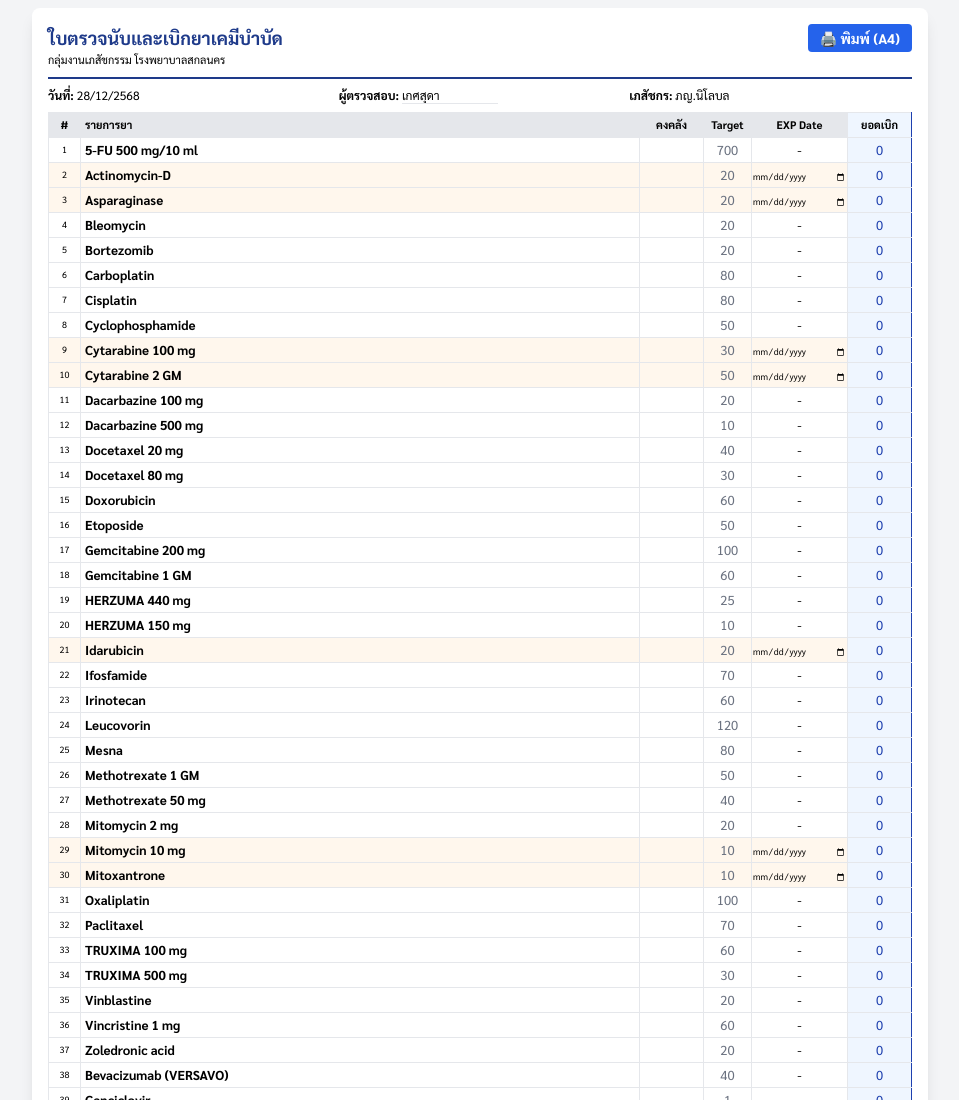
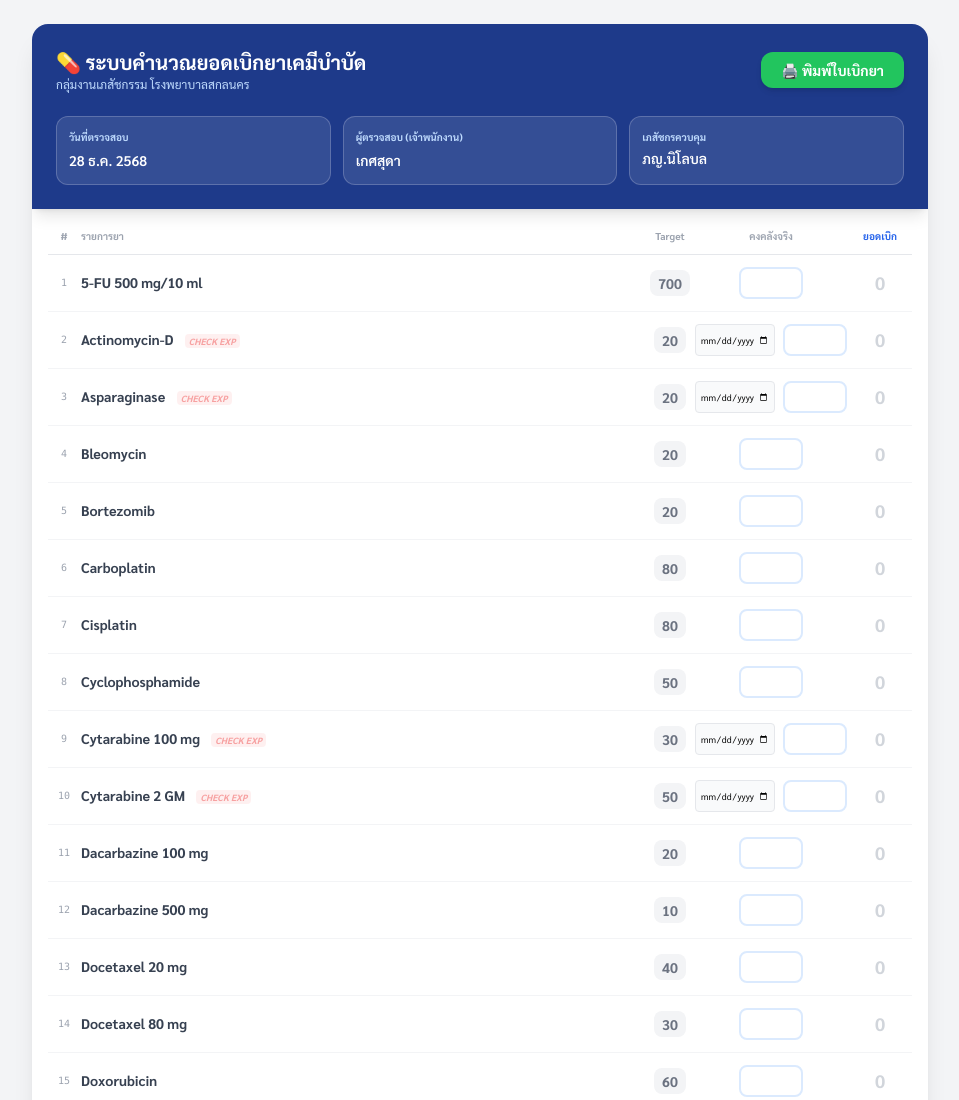
Before and after one commit to nilobonusaprom-beep/cytotoxic-stock, a plain HTML site: page index.html in a window 1280 px wide. Shown: the top 1100 px of the page, without its empty margins (160-1119 px from the left). Drawn offline with nearby package versions, Linux system fonts and the light colour scheme.

Commit message:
Update index.html

```diff
--- a/index.html
+++ b/index.html
@@ -3,74 +3,124 @@
 <head>
     <meta charset="UTF-8">
     <meta name="viewport" content="width=device-width, initial-scale=1.0">
-    <title>ใบเบิกยาเคมีบำบัด - รพ.สกลนคร</title>
+    <title>Stock Cytotoxic - Sakon Nakhon Hospital</title>
     <script src="https://cdn.tailwindcss.com"></script>
-    <link href="https://fonts.googleapis.com/css2?family=Sarabun:wght@400;700&display=swap" rel="stylesheet">
+    <link href="https://fonts.googleapis.com/css2?family=Sarabun:wght@300;400;600;700&display=swap" rel="stylesheet">
     <style>
-        body { font-family: 'Sarabun', sans-serif; font-size: 13px; }
+        body { font-family: 'Sarabun', sans-serif; background-color: #f3f4f6; }
+
+        /* CSS สำหรับการพิมพ์ (จะทำงานเมื่อกดพิมพ์เท่านั้น) */
         @media print {
             @page { size: A4 portrait; margin: 8mm; }
             .no-print { display: none !important; }
-            body { background: white; padding: 0; margin: 0; }
-            table { width: 100%; border-collapse: collapse; }
-            th, td { padding: 2px 4px !important; border: 1px solid #000 !important; font-size: 11px; }
-            .order-bold { font-size: 15px !important; font-weight: 900 !important; color: black !important; }
-            .exp-highlight { background-color: #fff7ed !important; -webkit-print-color-adjust: exact; }
+            .print-only { display: block !important; }
+            body { background: white; padding: 0 !important; }
+            .main-container { max-width: 100% !important; border: none !important; box-shadow: none !important; padding: 0 !important; }
+
+            table { width: 100%; border-collapse: collapse !important; margin-top: 5px; }
+            th, td { border: 1px solid black !important; padding: 2px 4px !important; font-size: 10px !important; line-height: 1.1; }
+            th { background-color: #f3f3f3 !important; -webkit-print-color-adjust: exact; }
+
+            /* เน้นจำนวนเบิกให้เด่นมากตอนพิมพ์ */
+            .order-cell { font-size: 13px !important; font-weight: 800 !important; text-align: center; background-color: #eeeeee !important; -webkit-print-color-adjust: exact; }
+            .header-doc { border-bottom: 2px solid black; margin-bottom: 10px; }
+            .signature-box { margin-top: 15px; display: grid; grid-template-columns: 1fr 1fr; gap: 20px; font-size: 10px; text-align: center; }
         }
-        .exp-highlight { background-color: #fff7ed; }
-        .highlight-column { background-color: #eff6ff; border-left: 2px solid #1e40af; border-right: 2px solid #1e40af; }
+
+        .print-only { display: none; }
+        .exp-badge { font-size: 9px; padding: 1px 4px; background: #fee2e2; color: #ef4444; border-radius: 4px; font-weight: bold; }
+        .input-stock:focus { border-color: #3b82f6; ring: 2px; ring-color: #bfdbfe; }
     </style>
 </head>
-<body class="bg-gray-100 p-2">
+<body class="p-2 md:p-6">
 
-    <div class="max-w-4xl mx-auto bg-white shadow-lg p-4 rounded-lg">
-        <header class="flex justify-between items-start border-b-2 border-blue-900 pb-2 mb-2">
-            <div>
-                <h1 class="text-lg font-bold text-blue-900">ใบตรวจนับและเบิกยาเคมีบำบัด</h1>
-                <p class="text-[11px]">กลุ่มงานเภสัชกรรม โรงพยาบาลสกลนคร</p>
+    <div class="max-w-4xl mx-auto main-container bg-white shadow-xl rounded-2xl overflow-hidden">
+
+        <div class="no-print bg-[#1e3a8a] text-white p-6 shadow-lg">
+            <div class="flex justify-between items-center mb-6">
+                <div>
+                    <h1 class="text-xl font-bold flex items-center gap-2">💊 ระบบคำนวณยอดเบิกยาเคมีบำบัด</h1>
+                    <p class="text-blue-200 text-xs">กลุ่มงานเภสัชกรรม โรงพยาบาลสกลนคร</p>
+                </div>
+                <button onclick="window.print()" class="bg-green-500 hover:bg-green-600 text-white px-5 py-2 rounded-xl font-bold shadow-md transition-all active:scale-95 text-sm flex items-center gap-2">
+                    <span>🖨️ พิมพ์ใบเบิกยา</span>
+                </button>
             </div>
-            <div class="no-print">
-                <button onclick="window.print()" class="bg-blue-600 text-white px-3 py-1 rounded text-sm font-bold">🖨️ พิมพ์ (A4)</button>
+
+            <div class="grid grid-cols-1 md:grid-cols-3 gap-3">
+                <div class="bg-white/10 p-3 rounded-xl border border-white/20">
+                    <label class="block text-[10px] text-blue-200 uppercase font-bold mb-1">วันที่ตรวจสอบ</label>
+                    <span id="dateNow" class="font-semibold text-sm"></span>
+                </div>
+                <div class="bg-white/10 p-3 rounded-xl border border-white/20">
+                    <label class="block text-[10px] text-blue-200 uppercase font-bold mb-1">ผู้ตรวจสอบ (เจ้าพนักงาน)</label>
+                    <input type="text" id="checkerName" value="เกศสุดา" class="bg-transparent border-none outline-none w-full font-semibold text-sm placeholder:text-white/40">
+                </div>
+                <div class="bg-white/10 p-3 rounded-xl border border-white/20">
+                    <label class="block text-[10px] text-blue-200 uppercase font-bold mb-1">เภสัชกรควบคุม</label>
+                    <p class="font-semibold text-sm">ภญ.นิโลบล</p>
+                </div>
             </div>
-        </header>
-
-        <div class="grid grid-cols-3 gap-2 mb-2 text-xs">
-            <div><strong>วันที่:</strong> <span id="displayDate"></span></div>
-            <div><strong>ผู้ตรวจสอบ:</strong> <input type="text" id="checker" value="เกศสุดา" class="border-b outline-none w-24"></div>
-            <div><strong>เภสัชกร:</strong> ภญ.นิโลบล</div>
         </div>
 
-        <table class="w-full border-collapse border border-gray-400">
-            <thead class="bg-gray-200">
-                <tr class="text-[11px]">
-                    <th class="border p-1 w-8">#</th>
-                    <th class="border p-1 text-left">รายการยา</th>
-                    <th class="border p-1 w-16">คงคลัง</th>
-                    <th class="border p-1 w-12">Target</th>
-                    <th class="border p-1 w-24">EXP Date</th>
-                    <th class="border p-1 w-16 highlight-column">ยอดเบิก</th>
-                </tr>
-            </thead>
-            <tbody id="inventoryBody"></tbody>
-        </table>
+        <div class="print-only header-doc text-center p-2">
+            <h2 class="text-lg font-bold">ใบสรุปยอดเบิกยาเคมีบำบัด</h2>
+            <p class="text-[10px]">ผู้ตรวจสอบ: เกศสุดา | วันที่: <span id="datePrint"></span></p>
+        </div>
 
-        <footer class="mt-2 text-[9px] text-gray-400 text-right no-print">
-            System v3.0 (EXP Ready) | <button onclick="location.reload()" class="underline">Reset</button>
-        </footer>
+        <div class="p-2 md:p-4">
+            <table class="w-full text-sm">
+                <thead>
+                    <tr class="text-gray-400 text-[10px] font-bold border-b no-print">
+                        <th class="pb-2 w-8">#</th>
+                        <th class="pb-2 text-left">รายการยา</th>
+                        <th class="pb-2 w-12 text-center">Target</th>
+                        <th class="pb-2 w-24 text-center">คงคลังจริง</th>
+                        <th class="pb-2 w-16 text-center text-blue-600">ยอดเบิก</th>
+                    </tr>
+                    <tr class="print-only">
+                        <th>#</th>
+                        <th class="text-left">รายการยา</th>
+                        <th>คงคลัง</th>
+                        <th>Target</th>
+                        <th>ยอดเบิก</th>
+                    </tr>
+                </thead>
+                <tbody id="inventoryList">
+                    </tbody>
+            </table>
+        </div>
+
+        <div class="print-only signature-box">
+            <div>
+                <p>ลงชื่อ..................................................</p>
+                <p>( เกศสุดา )</p>
+                <p>ผู้ตรวจนับยา</p>
+            </div>
+            <div>
+                <p>ลงชื่อ..................................................</p>
+                <p>( ภญ.นิโลบล )</p>
+                <p>เภสัชกรควบคุม</p>
+            </div>
+        </div>
+
+        <div class="no-print p-4 text-center">
+            <button onclick="location.reload()" class="text-xs text-gray-400 hover:text-red-500 transition underline">ล้างข้อมูลใหม่</button>
+        </div>
     </div>
 
     <script>
-        const drugData = [
+        const drugs = [
             { id: 1, name: "5-FU 500 mg/10 ml", target: 700 },
-            { id: 2, name: "Actinomycin-D", target: 20, checkExp: true },
-            { id: 3, name: "Asparaginase", target: 20, checkExp: true },
+            { id: 2, name: "Actinomycin-D", target: 20, isExp: true },
+            { id: 3, name: "Asparaginase", target: 20, isExp: true },
             { id: 4, name: "Bleomycin", target: 20 },
             { id: 5, name: "Bortezomib", target: 20 },
             { id: 6, name: "Carboplatin", target: 80 },
             { id: 7, name: "Cisplatin", target: 80 },
             { id: 8, name: "Cyclophosphamide", target: 50 },
-            { id: 9, name: "Cytarabine 100 mg", target: 30, checkExp: true },
-            { id: 10, name: "Cytarabine 2 GM", target: 50, checkExp: true },
+            { id: 9, name: "Cytarabine 100 mg", target: 30, isExp: true },
+            { id: 10, name: "Cytarabine 2 GM", target: 50, isExp: true },
             { id: 11, name: "Dacarbazine 100 mg", target: 20 },
             { id: 12, name: "Dacarbazine 500 mg", target: 10 },
             { id: 13, name: "Docetaxel 20 mg", target: 40 },
@@ -81,7 +131,7 @@
             { id: 18, name: "Gemcitabine 1 GM", target: 60 },
             { id: 19, name: "HERZUMA 440 mg", target: 25 },
             { id: 20, name: "HERZUMA 150 mg", target: 10 },
-            { id: 21, name: "Idarubicin", target: 20, checkExp: true },
+            { id: 21, name: "Idarubicin", target: 20, isExp: true },
             { id: 22, name: "Ifosfamide", target: 70 },
             { id: 23, name: "Irinotecan", target: 60 },
             { id: 24, name: "Leucovorin", target: 120 },
@@ -89,8 +139,8 @@
             { id: 26, name: "Methotrexate 1 GM", target: 50 },
             { id: 27, name: "Methotrexate 50 mg", target: 40 },
             { id: 28, name: "Mitomycin 2 mg", target: 20 },
-            { id: 29, name: "Mitomycin 10 mg", target: 10, checkExp: true },
-            { id: 30, name: "Mitoxantrone", target: 10, checkExp: true },
+            { id: 29, name: "Mitomycin 10 mg", target: 10, isExp: true },
+            { id: 30, name: "Mitoxantrone", target: 10, isExp: true },
             { id: 31, name: "Oxaliplatin", target: 100 },
             { id: 32, name: "Paclitaxel", target: 70 },
             { id: 33, name: "TRUXIMA 100 mg", target: 60 },
@@ -103,36 +153,64 @@
             { id: 40, name: "Cefuroxime", target: 10 }
         ];
 
-        function render() {
-            const body = document.getElementById('inventoryBody');
-            document.getElementById('displayDate').innerText = new Date().toLocaleDateString('th-TH');
-            body.innerHTML = drugData.map(d => `
-                <tr class="${d.checkExp ? 'exp-highlight' : ''}">
-                    <td class="border text-center text-[9px]">${d.id}</td>
-                    <td class="border px-1 font-bold leading-tight">${d.name}</td>
-                    <td class="border p-0">
-                        <input type="number" oninput="calc(${d.id}, ${d.target})" id="s-${d.id}" class="w-full text-center outline-none bg-transparent h-6 font-bold">
+        function init() {
+            const today = new Date().toLocaleDateString('th-TH', { day: 'numeric', month: 'short', year: 'numeric' });
+            document.getElementById('dateNow').innerText = today;
+            document.getElementById('datePrint').innerText = today;
+
+            const container = document.getElementById('inventoryList');
+            container.innerHTML = drugs.map(d => `
+                <tr class="border-b border-gray-100 hover:bg-blue-50/50 transition-colors">
+                    <td class="py-3 text-center text-[10px] text-gray-400 font-mono no-print">${d.id}</td>
+                    <td class="print-only text-center">${d.id}</td>
+                    <td class="py-3">
+                        <div class="font-bold text-gray-700 leading-tight">
+                            ${d.name}
+                            ${d.isExp ? '<span class="no-print ml-2 exp-badge italic animate-pulse">CHECK EXP</span>' : ''}
+                        </div>
                     </td>
-                    <td class="border text-center text-gray-500">${d.target}</td>
-                    <td class="border p-0 text-center">
-                        ${d.checkExp ? `<input type="date" class="text-[9px] w-full bg-transparent outline-none">` : '-'}
+                    <td class="py-3 text-center no-print">
+                        <span class="px-2 py-1 bg-gray-100 rounded-lg text-gray-500 font-bold">${d.target}</span>
                     </td>
-                    <td class="border p-0 text-center highlight-column">
-                        <span id="o-${d.id}" class="order-bold text-blue-800">0</span>
+                    <td class="py-3 no-print">
+                        <div class="flex items-center justify-center gap-2">
+                            ${d.isExp ? '<input type="date" class="text-[9px] border rounded p-1 w-20 outline-none focus:border-blue-400 bg-gray-50">' : ''}
+                            <input type="number" oninput="calc(${d.id}, ${d.target})" id="stock-${d.id}"
+                                class="input-stock w-16 text-center border-2 border-blue-100 rounded-lg py-1 font-bold outline-none">
+                        </div>
+                    </td>
+                    <td class="print-only text-center"><span id="p-stock-${d.id}">-</span></td>
+                    <td class="print-only text-center">${d.target}</td>
+                    <td class="py-3 text-center order-cell">
+                        <span id="order-${d.id}" class="font-black text-lg text-gray-300">0</span>
                     </td>
                 </tr>
             `).join('');
         }
 
         function calc(id, target) {
-            const current = parseInt(document.getElementById(`s-${id}`).value) || 0;
-            const diff = target - current;
-            const result = diff > 0 ? diff : 0;
-            const display = document.getElementById(`o-${id}`);
-            display.innerText = result;
-            display.className = result > 0 ? "order-bold text-red-600" : "order-bold text-green-600";
+            const val = parseInt(document.getElementById(`stock-${id}`).value) || 0;
+            const diff = target - val;
+            const res = diff > 0 ? diff : 0;
+
+            const orderEl = document.getElementById(`order-${id}`);
+            orderEl.innerText = res;
+
+            // ปรับสีตอนใช้งานให้ดูง่าย
+            if (res > 0) {
+                orderEl.classList.remove('text-gray-300', 'text-green-500');
+                orderEl.classList.add('text-red-500');
+            } else {
+                orderEl.classList.remove('text-gray-300', 'text-red-500');
+                orderEl.classList.add('text-green-500');
+            }
+
+            // ส่งค่าไปที่ตารางพิมพ์
+            const printStock = document.getElementById(`p-stock-${id}`);
+            if (printStock) printStock.innerText = val;
         }
-        render();
+
+        init();
     </script>
 </body>
 </html>
```
